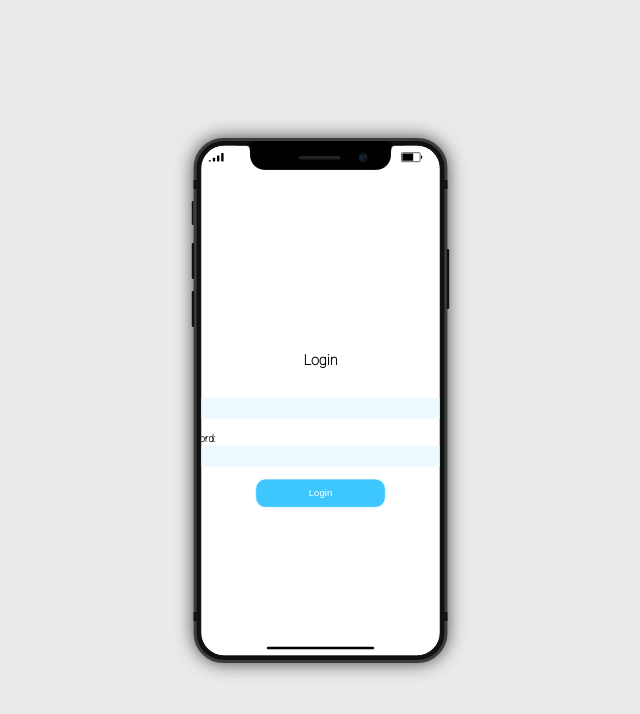
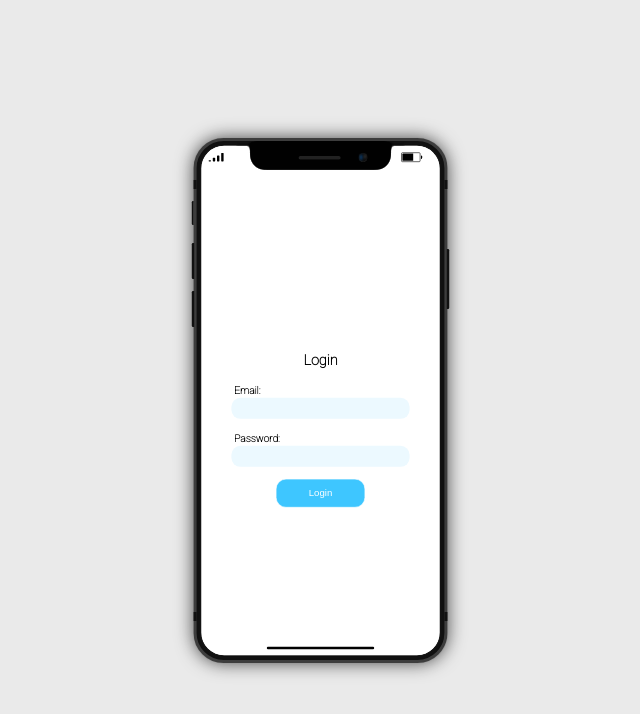
Before and after one commit to UQdeco3500/UniJam, a plain HTML site: page proof-of-concept/sign-up.html in a window 1280 px wide. Shown: the whole page, without its empty margins (320-960 px from the left). Drawn offline with Linux system fonts and the light colour scheme.

Commit message:
fixed sign-up screen style

```diff
--- a/proof-of-concept/style.css
+++ b/proof-of-concept/style.css
@@ -560,9 +560,10 @@ body {
 }
 
 /* sign up screen */
-.iphone .screen .content #sign-up {
+#sign-up {
   /* background: #3EC6FF; */
-  height: 100vh;
+  height: 100%;
+  width: 75%;
   margin-top: 40vh;
 }
 
@@ -578,7 +579,7 @@ body {
 }
 
 #sign-up .login input[type=text] {
-  width: 40vw;
+  width: 100%;
   padding: 10px;
   border: none;
   border-radius: 15px;
@@ -594,11 +595,11 @@ body {
   text-align: center;
 }
 
-#sign-up .login .button .login-button {
+.login-button {
   background-color: #3EC6FF;
   border-radius: 17px;
   height: 6vh;
-  width:17vw;
+  width: 50%;
   color: white;
   font-size: 16px;
   border: 1px white solid;
```
